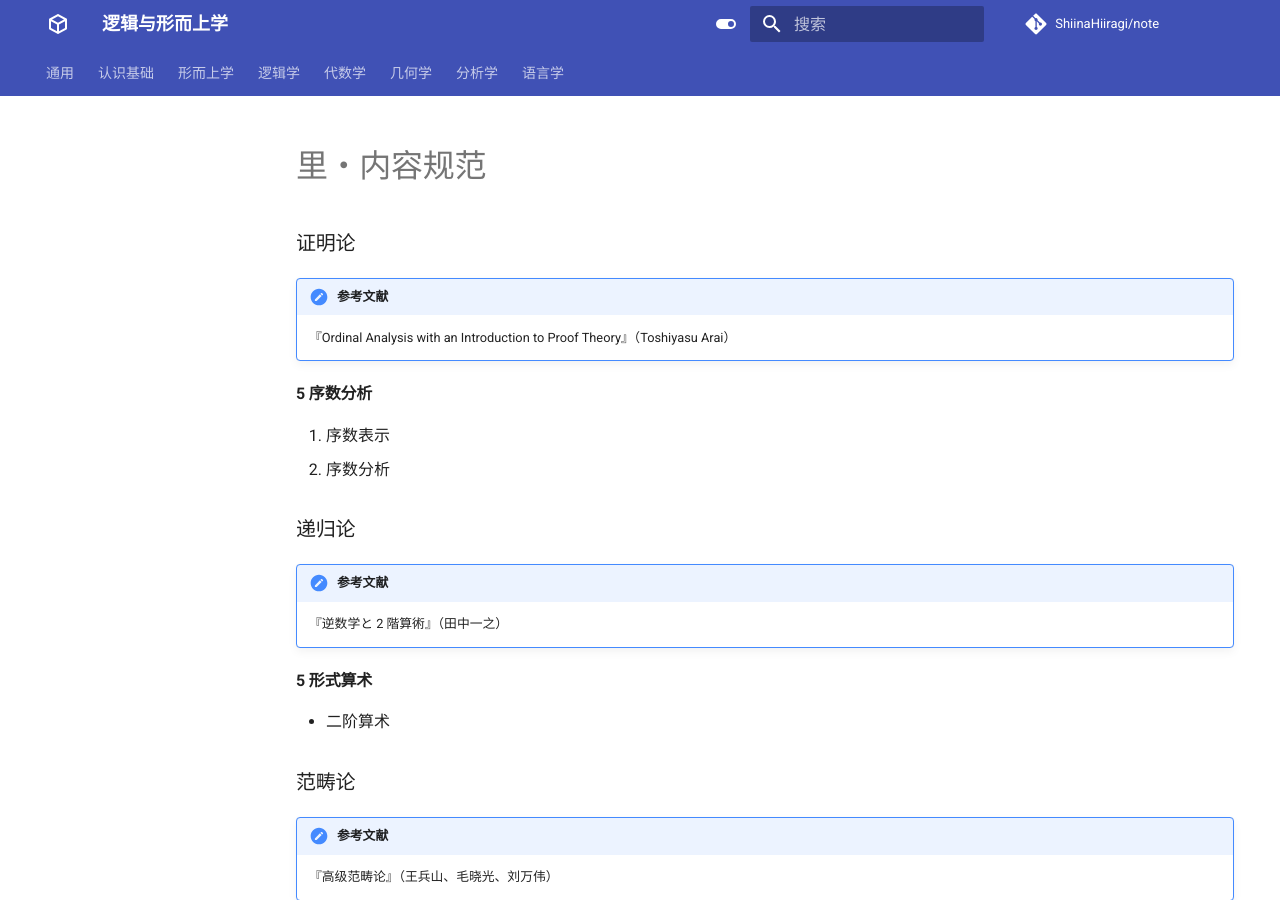
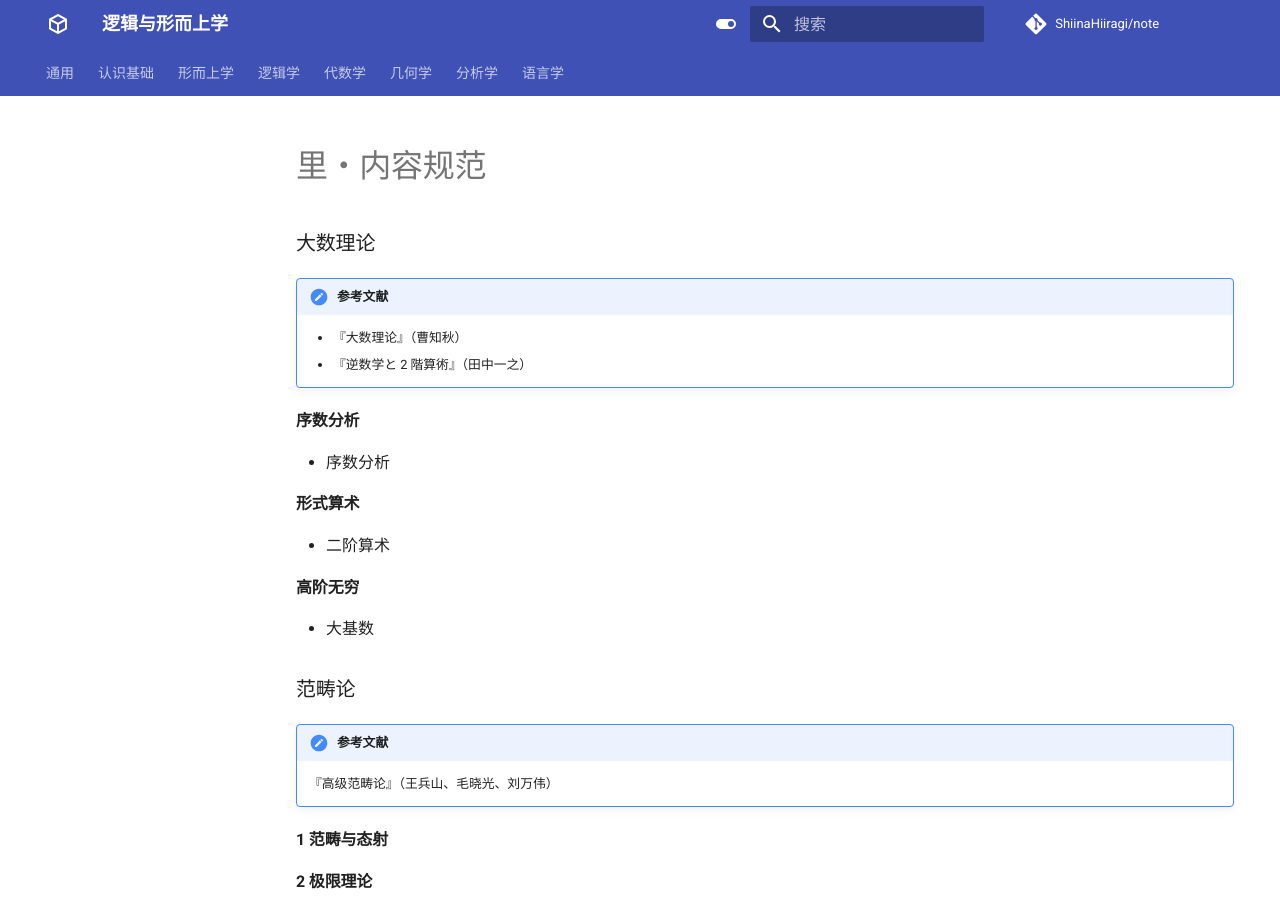
Before and after one commit to ShiinaHiiragi/note, an MkDocs documentation site: the page built from docs/intro/itoc.md, in a window 1280 px wide and 900 px high. Built offline with MkDocs 1.6.1 and Material for MkDocs 9.7.7, drawn with Linux system fonts in a browser that asks for light colours; comment, search, counter and statistics services are not loaded.

Commit message:
change toc

```diff
--- a/docs/intro/itoc.md
+++ b/docs/intro/itoc.md
@@ -1,21 +1,19 @@
 # 里・内容规范
 
-### 证明论
+### 大数理论
 
 !!! note "参考文献"
-    『Ordinal Analysis with an Introduction to Proof Theory』（Toshiyasu Arai）
+    - 『大数理论』（曹知秋）
+    - 『逆数学と 2 階算術』（田中一之）
 
-#### 5 序数分析
-1. 序数表示
-2. 序数分析
+#### 序数分析
+- 序数分析
 
-### 递归论
+#### 形式算术
+- 二阶算术
 
-!!! note "参考文献"
-    『逆数学と 2 階算術』（田中一之）
-
-#### 5 形式算术
-- 二阶算术
+#### 高阶无穷
+- 大基数
 
 ### 范畴论
 
```
Also changed, not shown: docs/intro/toc.md (+11 -7 lines), docs/logic/prf/ord.md (+1 -1 lines).
